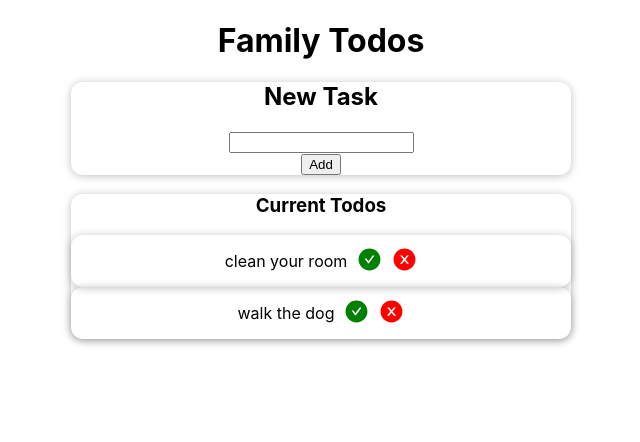
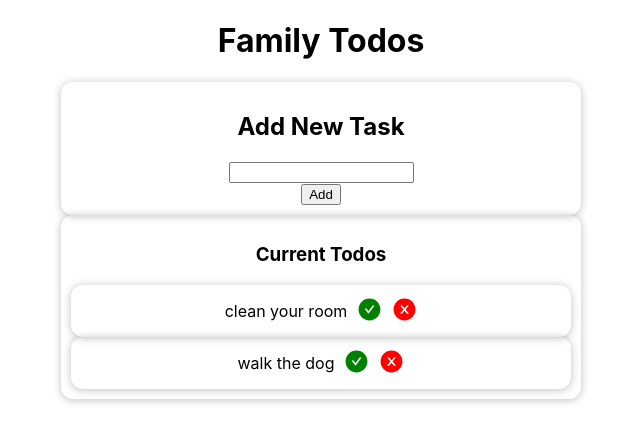
Before and after one commit to najeesimmons/family-todos, a React (Create React App) app: page / in a window 1280 px wide. Shown: the top 442 px of the page, without its empty margins (319-959 px from the left). Built offline with nearby package versions, Linux system fonts and the light colour scheme.

Commit message:
working with buttons, not functional or style changes

```diff
--- a/src/components/Card/Card.module.css
+++ b/src/components/Card/Card.module.css
@@ -3,4 +3,6 @@
     box-shadow: 0 1px 8px rgba(0, 0, 0, 0.25);
     max-width: 500px;
     margin: 0 auto;
+    padding: 10px;
+
 }
--- a/src/components/TodoInput.js
+++ b/src/components/TodoInput.js
@@ -1,6 +1,7 @@
 import { useState } from "react";
 import Button from "../UI/Button";
 import Card from "./Card/Card";
+
 
 const TodoInput = (props) => {
   const [enteredValue, setEnteredValue] = useState("");
@@ -17,10 +18,10 @@ const TodoInput = (props) => {
   return (
     <div>
       <Card>
-        <h2>New Task</h2>
+        <h2>Add New Task</h2>
         <form onSubmit={handleFormSubmit}>
           <input onChange={handleInputChange} value={enteredValue}></input>
-          <Button />
+          <Button/>
         </form>
       </Card>
     </div>
```
